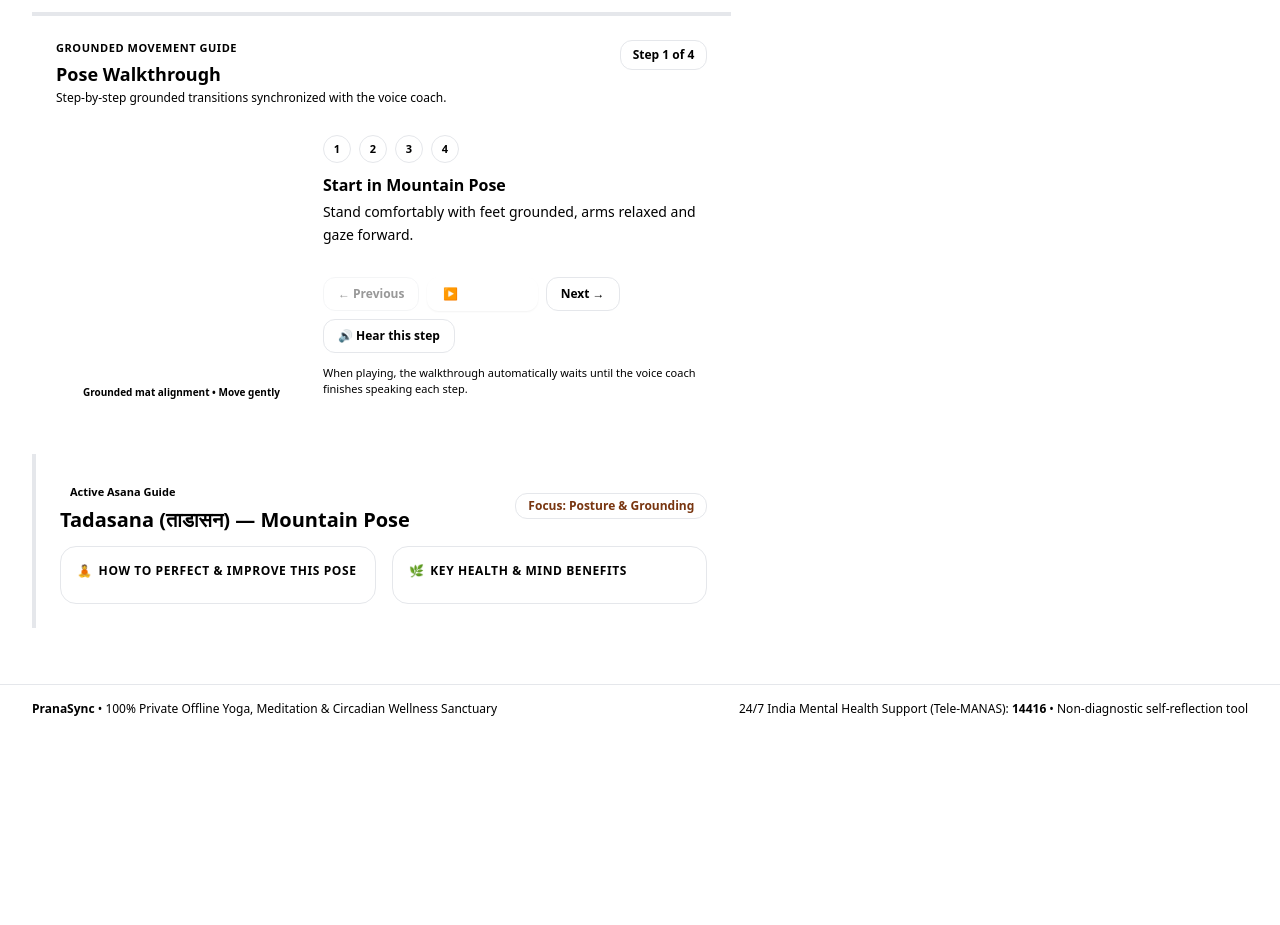
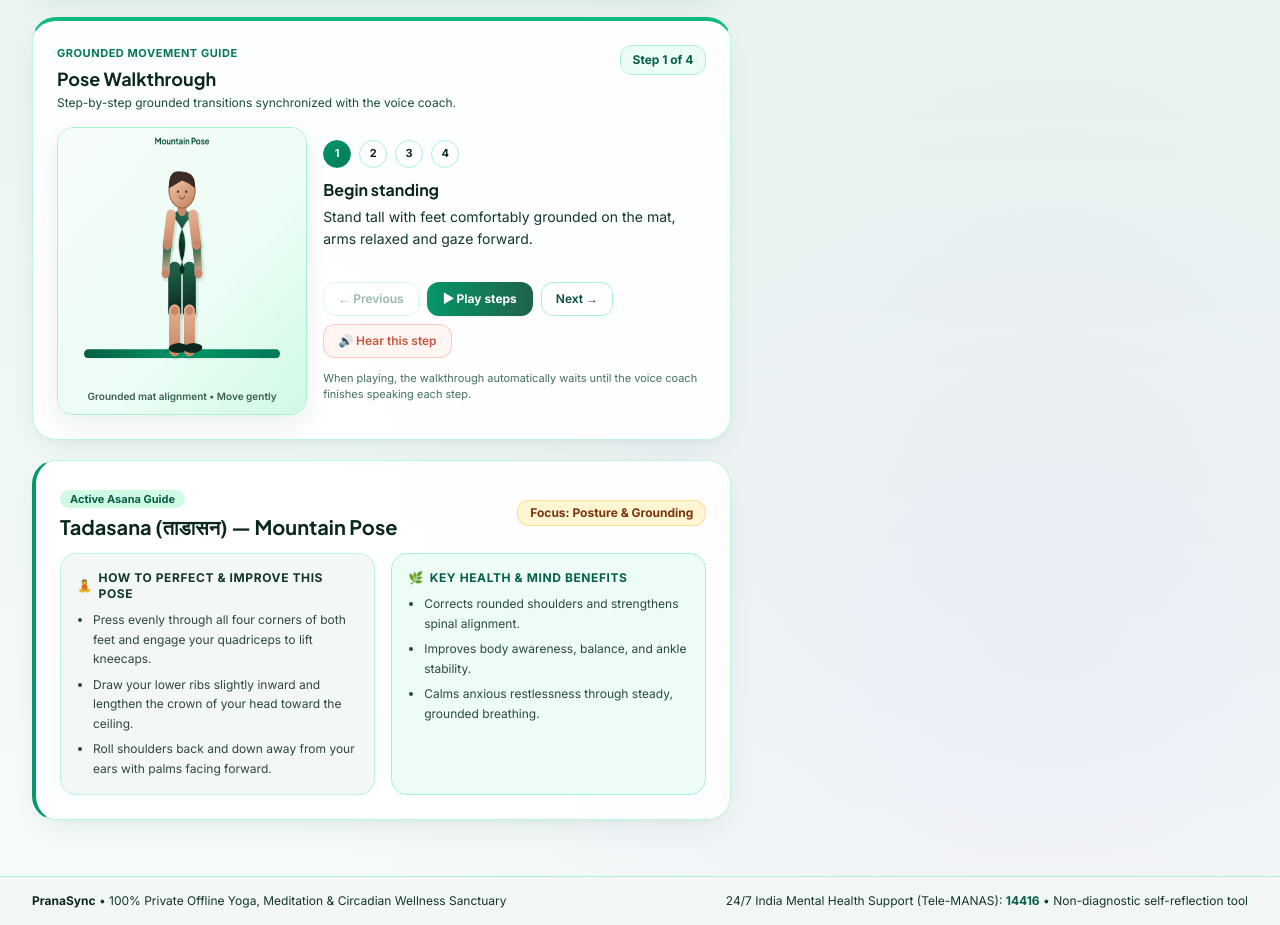
Before and after one commit to Pratham100M/PranaSync, a plain HTML site: page index.html in a window 1280 px wide. Shown: the part 1050-1975 px from the top of the page. Before the commit the page ends 1783 px from the top, so only its background shows below. Drawn offline with nearby package versions, Linux system fonts and the light colour scheme; the site is published under a folder, as on GitHub Pages, so addresses that start at the root find nothing.

Commit message:
Fix relative static paths for GitHub Pages

```diff
--- a/index.html
+++ b/index.html
@@ -15,9 +15,9 @@
   <link rel="preconnect" href="https://fonts.gstatic.com" crossorigin />
   <link href="https://fonts.googleapis.com/css2?family=Cormorant+Garamond:ital,wght@0,600;0,700;1,600&family=Inter:wght@400;500;600;700&family=Plus+Jakarta+Sans:wght@600;700;800&display=swap" rel="stylesheet" />
 
-  <script src="/static/js/tailwind-config.js"></script>
+  <script src="./static/js/tailwind-config.js"></script>
 
-  <link rel="stylesheet" href="/static/css/styles.css" />
+  <link rel="stylesheet" href="./static/css/styles.css" />
 </head>
 <body class="min-h-screen flex flex-col antialiased selection:bg-forest-200 selection:text-forest-950">
 
@@ -1400,6 +1400,6 @@
        - PROCEDURAL WEB AUDIO MEDITATION & SINGING BOWL ENGINE
        - GUIDED YOGA PLAN RUNNER, CHALLENGES & BADGES, JOURNAL & ANALYTICS
        ========================================================================= -->
-  <script src="/static/js/app.js"></script>
+  <script src="./static/js/app.js"></script>
 </body>
 </html>
```
